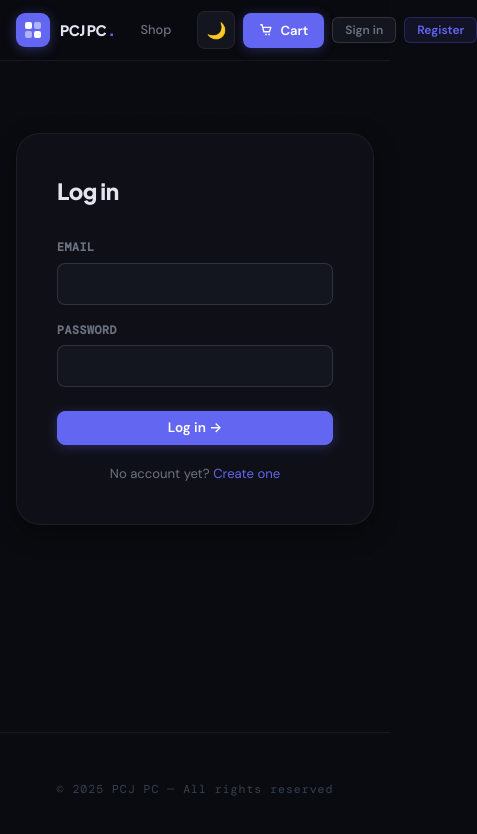
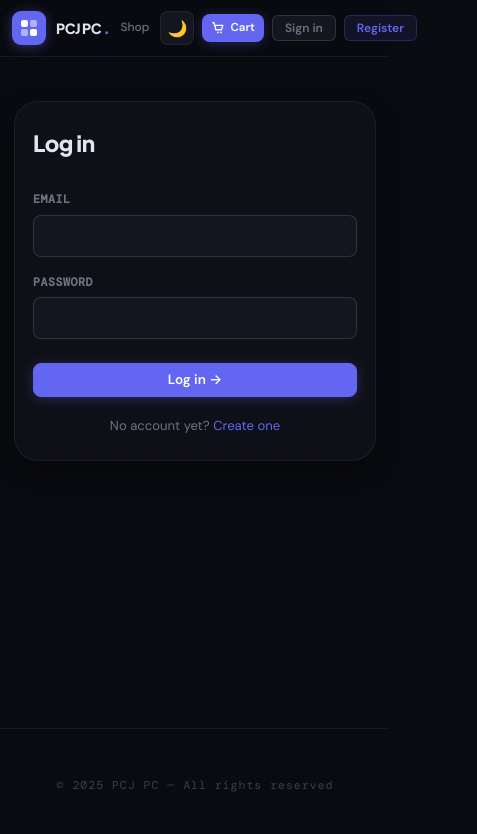
Before and after one commit to engrpaulojimena/PC-Ecommerce, a Next.js app: page /login in a window 390 px wide. Shown: the top 834 px of the page, 477 px wide, since content can reach past the window. Built offline with nearby package versions, Linux system fonts and the light colour scheme.

Commit message:
update project

```diff
--- a/src/app/globals.css
+++ b/src/app/globals.css
@@ -928,19 +928,111 @@ tr:hover td { background: var(--accent-dim); }
 
 /* ── RESPONSIVE ── */
 @media (max-width: 768px) {
-  .header-bar { padding: 0 16px; height: 60px; }
+  /* Layout */
+  .main-content { padding: 20px 14px; }
+  .container { padding: 0 14px; }
+
+  /* Header */
+  .header-bar {
+    padding: 0 14px;
+    height: 56px;
+    gap: 8px;
+  }
   .nav-links { gap: 0; }
-  .nav-links a { padding: 6px 10px; font-size: 0.8rem; }
-  .main-content { padding: 24px 16px; }
-  .page-hero h1 { font-size: 1.9rem; }
-  .hero-row { flex-direction: column; align-items: flex-start; gap: 20px; }
-  .search-bar input { width: 150px; }
-  .grid { grid-template-columns: repeat(auto-fill, minmax(170px, 1fr)); gap: 12px; }
-  .checkout-steps { overflow-x: auto; }
+  .nav-links a { padding: 6px 9px; font-size: 0.78rem; }
+  .nav-user { display: none; }
+  .cart-pill { padding: 6px 11px; font-size: 0.76rem; gap: 5px; }
+  .btn-logout { padding: 6px 9px; font-size: 0.78rem; }
+  .theme-toggle { width: 34px; height: 34px; }
+
+  /* Hero */
+  .page-hero { padding: 32px 0 24px; margin-bottom: 24px; }
+  .page-hero h1 { font-size: 1.75rem; letter-spacing: -0.5px; }
+  .page-hero p { font-size: 0.88rem; }
+  .hero-row { flex-direction: column; align-items: flex-start; gap: 16px; }
+
+  /* Search */
+  .search-bar { width: 100%; }
+  .search-bar input { width: 100%; flex: 1; }
+
+  /* Tab bar — scrollable with fade hint */
+  .tab-bar-wrap {
+    position: relative;
+    flex-wrap: nowrap;
+    gap: 0;
+    padding-bottom: 0;
+  }
+  .tab-bar-wrap::after {
+    content: '';
+    position: absolute;
+    right: 0;
+    top: 0;
+    bottom: 0;
+    width: 48px;
+    background: linear-gradient(to right, transparent, var(--bg));
+    pointer-events: none;
+    z-index: 2;
+  }
+  .tab-bar {
+    width: 100%;
+    overflow-x: auto;
+    -webkit-overflow-scrolling: touch;
+    padding-bottom: 0;
+    padding-right: 48px;
+    scrollbar-width: none;
+  }
+  .tab-bar::-webkit-scrollbar { display: none; }
+  .tab-item { padding: 13px 0; margin-right: 20px; font-size: 0.8rem; white-space: nowrap; }
+  .tab-count { display: none; }
+
+  /* Product grid — single column on small tablets */
+  .grid {
+    grid-template-columns: repeat(2, 1fr);
+    gap: 10px;
+  }
+  .card-img { height: 150px; }
+  .card-body { padding: 12px 14px 16px; }
+  .card-name { font-size: 0.82rem; }
+  .card-price { font-size: 1rem; }
+  .card-actions { gap: 6px; }
+  .card-actions .btn-sm { padding: 5px 9px; font-size: 0.7rem; }
+
+  /* Forms */
+  .form-card { padding: 24px 18px; margin: 24px auto; }
   .form-grid-2 { grid-template-columns: 1fr; }
   .admin-form-wrapper { max-width: 100%; }
+  .form-actions { flex-direction: column; }
+  .form-actions .btn { width: 100%; justify-content: center; }
+
+  /* Checkout */
+  .checkout-steps { overflow-x: auto; padding-bottom: 4px; }
+  .step-label { font-size: 0.7rem; }
+
+  /* Tables */
+  .table-wrap { font-size: 0.78rem; }
+  th, td { padding: 10px 12px; }
+
+  /* Admin */
+  .admin-subnav { padding: 0 14px; }
+  .admin-label { display: none; }
 }
+
 @media (max-width: 480px) {
-  .nav-user, .admin-label { display: none; }
-  .brand-text span:not(.dot) { font-size: 0.9rem; }
+  /* Header — tightest */
+  .header-bar { padding: 0 12px; gap: 4px; }
+  .brand-text span:not(.dot) { font-size: 0.88rem; }
+  .nav-links a { padding: 5px 7px; font-size: 0.75rem; }
+  .cart-pill { padding: 5px 9px; font-size: 0.72rem; }
+  .btn-logout { display: none; }
+
+  /* Hero */
+  .page-hero h1 { font-size: 1.5rem; }
+
+  /* Single column grid on phones */
+  .grid { grid-template-columns: 1fr; gap: 10px; }
+  .card-img { height: 180px; }
+
+  /* Full-width search */
+  .search-bar { width: 100%; }
+  .search-bar input { font-size: 0.85rem; }
 }
```
